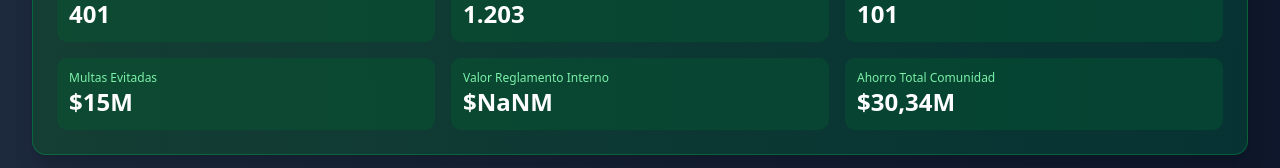
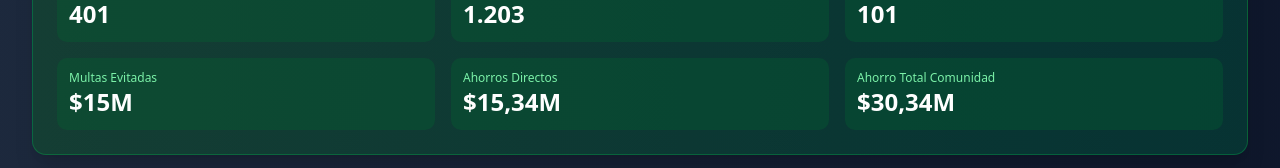
Before and after one commit to puigjoaco/VotacionReglamento, a Next.js app: page /auditoria in a window 1280 px wide. Shown: the part 425-593 px from the top of the page. Built offline with nearby package versions, Linux system fonts and the light colour scheme.

Commit message:
fix: Replace undefined valor_reglamento with ahorros_documentados

```diff
--- a/app/auditoria/page.tsx
+++ b/app/auditoria/page.tsx
@@ -253,8 +253,8 @@ export default function AuditoriaPage() {
                 <p className="text-2xl font-bold text-white">${formatNumber(resumenEjecutivo.multas_evitadas_clp / 1000000)}M</p>
               </div>
               <div className="bg-green-800/30 p-3 rounded-lg">
-                <p className="text-green-300 text-xs font-medium">Valor Reglamento Interno</p>
-                <p className="text-2xl font-bold text-white">${formatNumber(resumenEjecutivo.valor_reglamento_interno_clp / 1000000)}M</p>
+                <p className="text-green-300 text-xs font-medium">Ahorros Directos</p>
+                <p className="text-2xl font-bold text-white">${formatNumber(resumenEjecutivo.ahorros_documentados_clp / 1000000)}M</p>
               </div>
               <div className="bg-green-800/30 p-3 rounded-lg">
                 <p className="text-green-300 text-xs font-medium">Ahorro Total Comunidad</p>
```
